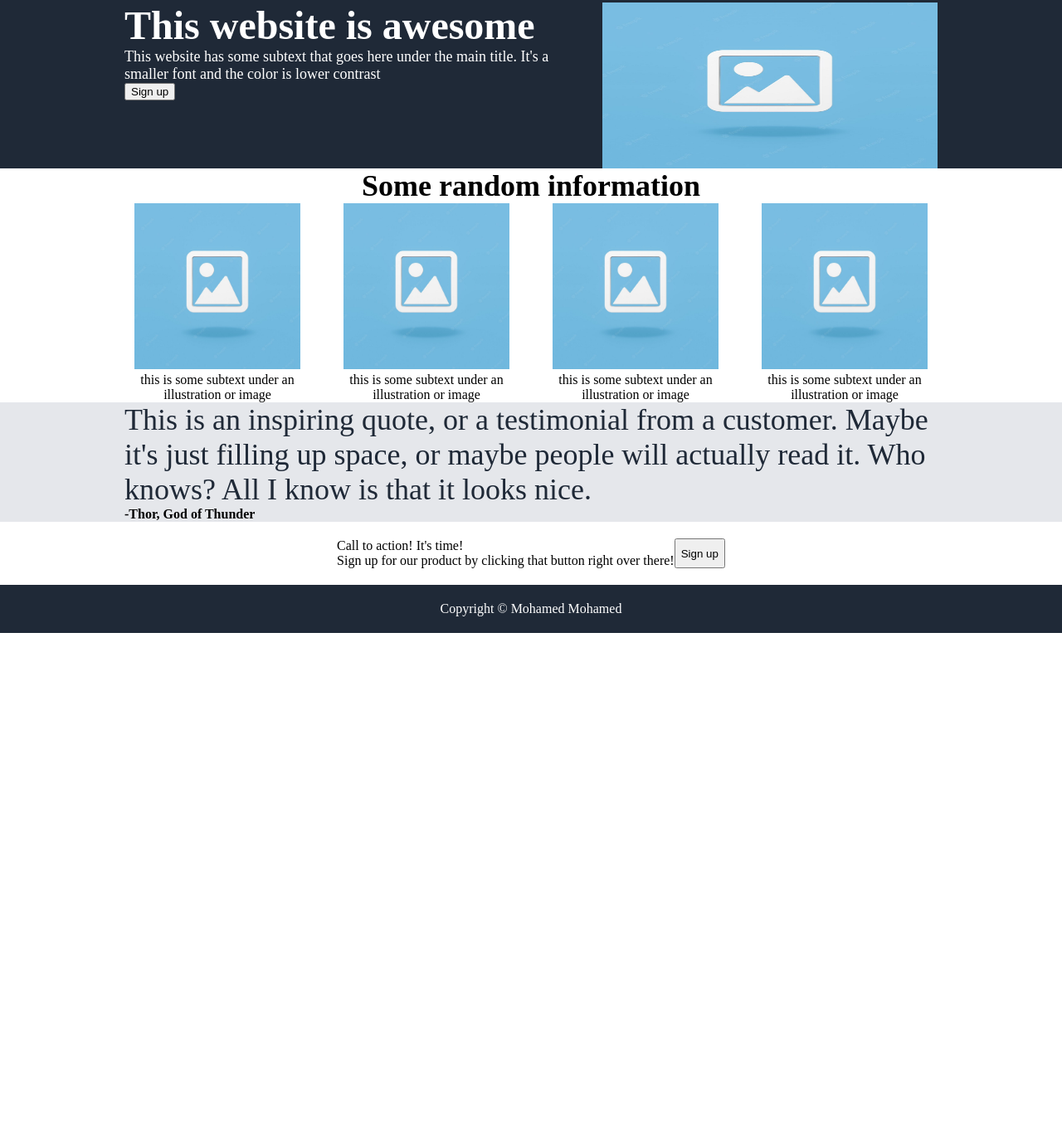
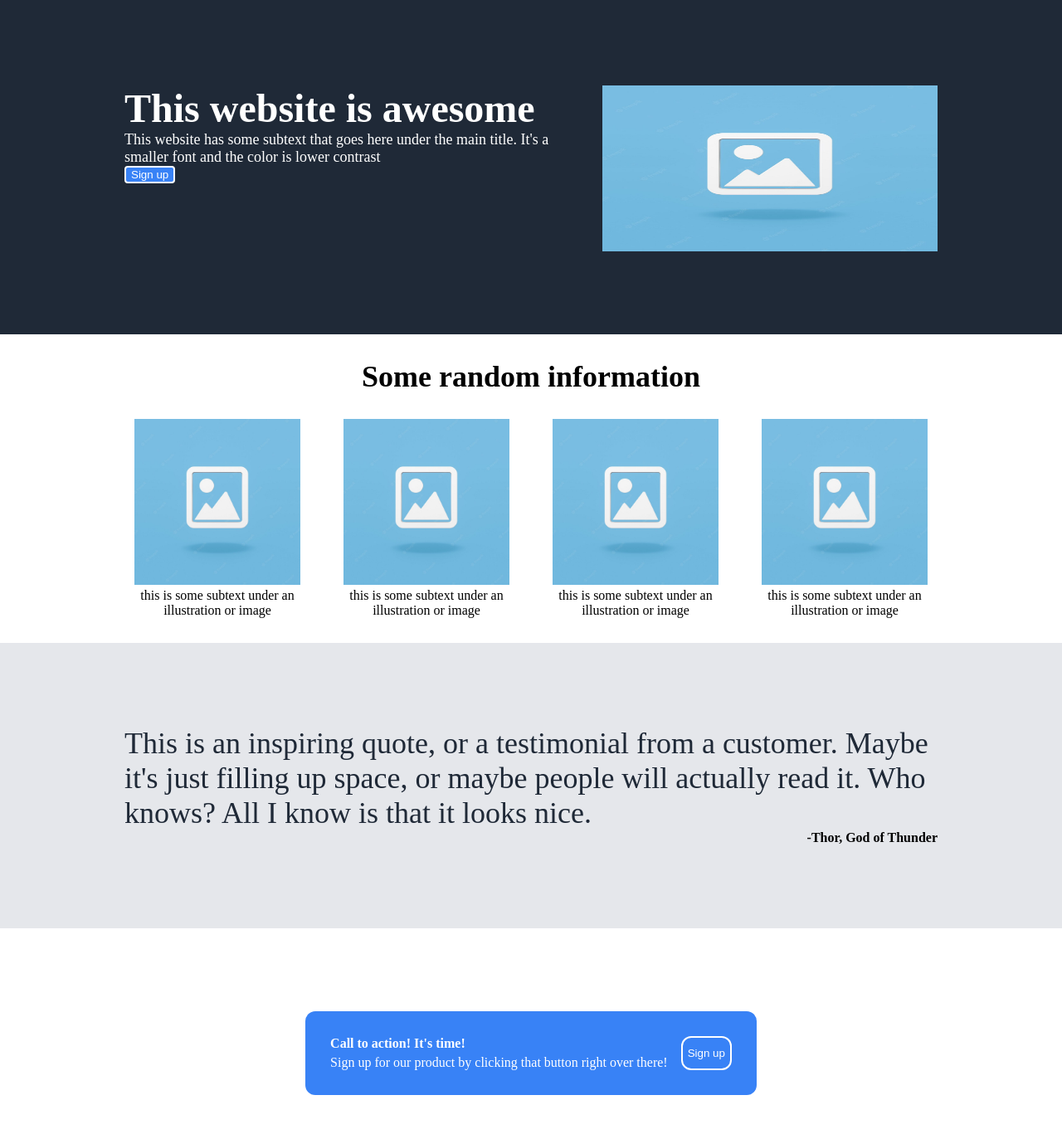
Before and after one commit to mamohamed055/Landing-Page, a plain HTML site: page index.html in a window 1280 px wide. Shown: the part 47-1420 px from the top of the page at 83% size. Before the commit the page ends 810 px from the top, so only its background shows below. Drawn offline with Linux system fonts and the light colour scheme.

Commit message:
modified border radius, text, and background color

```diff
--- a/index.html
+++ b/index.html
@@ -26,7 +26,7 @@
                 <div class="secondary-text">This website has some subtext that goes here under the main title. It's a smaller font
                     and the color is lower contrast
                 </div>
-                <button>Sign up</button>
+                <button class="sign-up">Sign up</button>
             </div>
             <img src="./images/placeholder.jpeg" alt="">
         </div>
@@ -69,8 +69,9 @@
         </div>
 
         <div class="item-4">
+            <div class="container">
                 <div class="modal-text">
-                <div>
+                    <div class="modal-header">
                         Call to action! It's time!
                     </div>
                     <div>
@@ -81,6 +82,8 @@
                     Sign up
                 </button>
             </div>
+
+        </div>
     </div>
 
     <div class="footer">Copyright &#169 Mohamed Mohamed </div>
--- a/style.css
+++ b/style.css
@@ -52,13 +52,24 @@ a {
     font-size: 18px;
 }
 
+.item-1 .sign-up {
+    background-color: #3882f6;
+    color: white;
+    border: 2px solid white;
+    margin-left: 0px;
+    border-radius: 4px;
+}
+
 .information-header {
     font-size: 36px;
     font-weight: 800;
+    padding-bottom: 30px;
 }
 
-.item-2 {
+.content .item-2 {
     text-align: center;
+    padding-top: 30px;
+    padding-bottom: 30px;
 }
 
 .item-2 .images{
@@ -87,12 +98,33 @@ a {
 }
 .item-3 .quot-er {
     font-weight: 700;
+    text-align: end;
 }
 
 .item-4 {
     display: flex;
     justify-content: center;
     padding: 20px;
+}
+.item-4 .container {
+    display: flex;
+    background-color: #3882f6;
+    padding: 30px;
+    color: white;
+    border-radius: 12px;
+}
+
+.sign-up {
+    background-color: #3882f6;
+    color: white;
+    border: 2px solid white;
+    margin-left: 16px;
+    border-radius: 12px;
+}
+
+.modal-header {
+    font-weight: 600;
+    padding-bottom: 5px;
 }
 
 .header, .footer, .item-1 {
@@ -109,6 +141,8 @@ a {
 .content > div {
     padding-left: 150px;
     padding-right: 150px;
+    padding-top: 100px;
+    padding-bottom: 100px;
 }
 
 .header > div {
```
Lines whose indentation alone changed are shown as unchanged.
